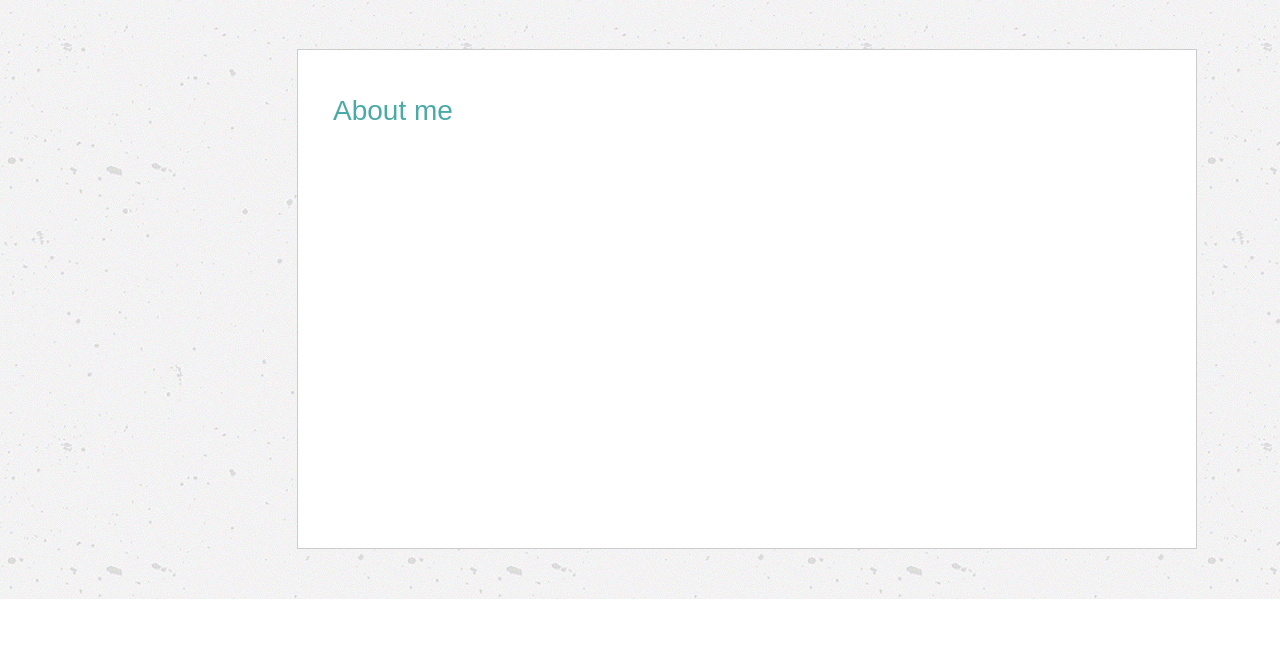
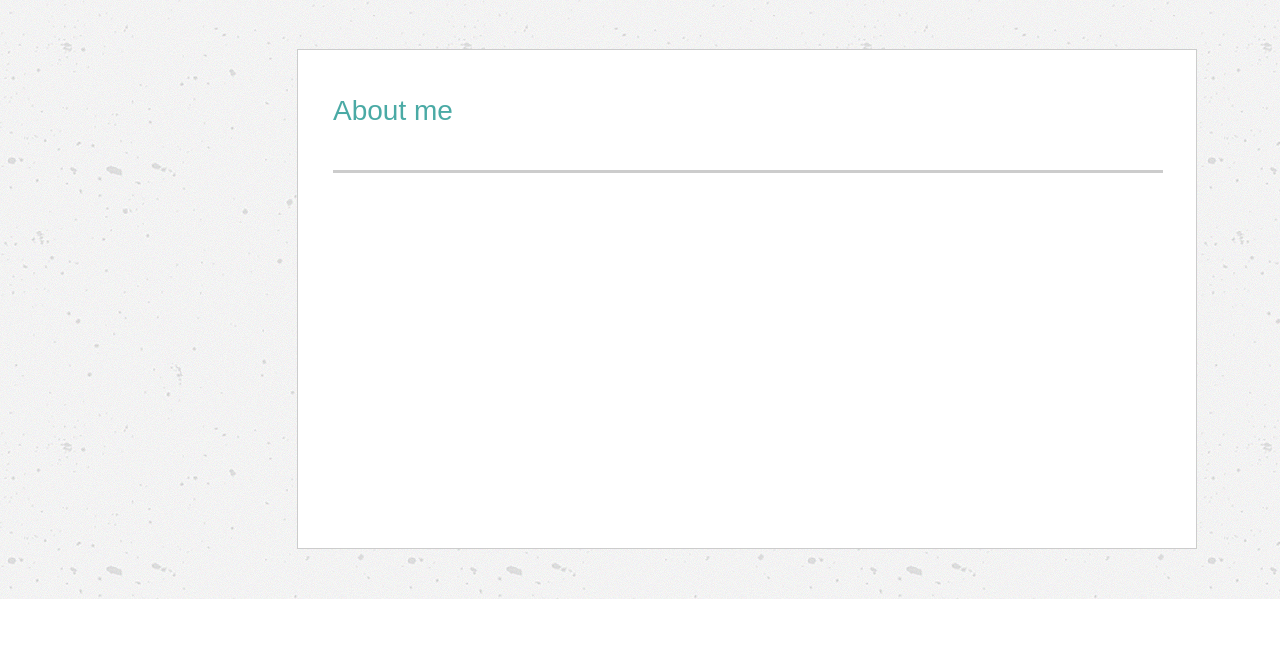
Before and after one commit to dmitrii4github/Bootstrap-Portfolio, a plain HTML site: page index.html in a window 1280 px wide. Shown: the part 82-727 px from the top of the page. Drawn offline with nearby package versions, Linux system fonts and the light colour scheme; a script that the page names is missing.

Commit message:
Added divider2.

```diff
--- a/assets/css/style.css
+++ b/assets/css/style.css
@@ -120,6 +120,15 @@ body {
 		font-size: 28px;
 	}
 
+	#divider2 {
+		height: 3px;
+		width: 830px;
+		background-color: #cccccc;
+		padding-left: 35px;
+		margin-top: 70px;
+		margin-left: 35px;
+	}
+
 
 
 
--- a/index.html
+++ b/index.html
@@ -29,6 +29,7 @@
             <div class="about-me__container_upper"></div>
             <div class="about-me">
                 <div id="AboutMe">About me</div>
+                <div id="divider2"></div>
             </div>
         </div>
     </div>
```
